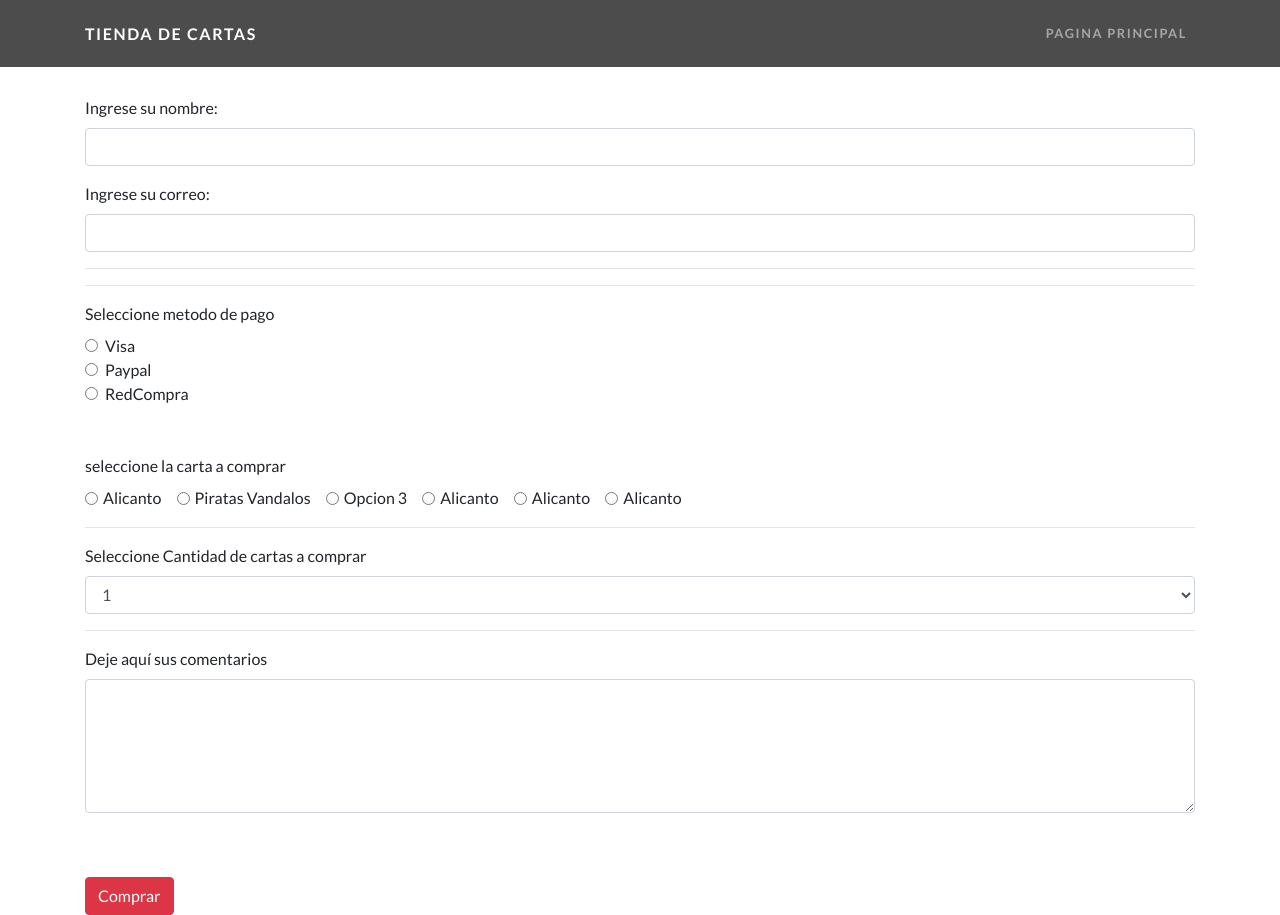
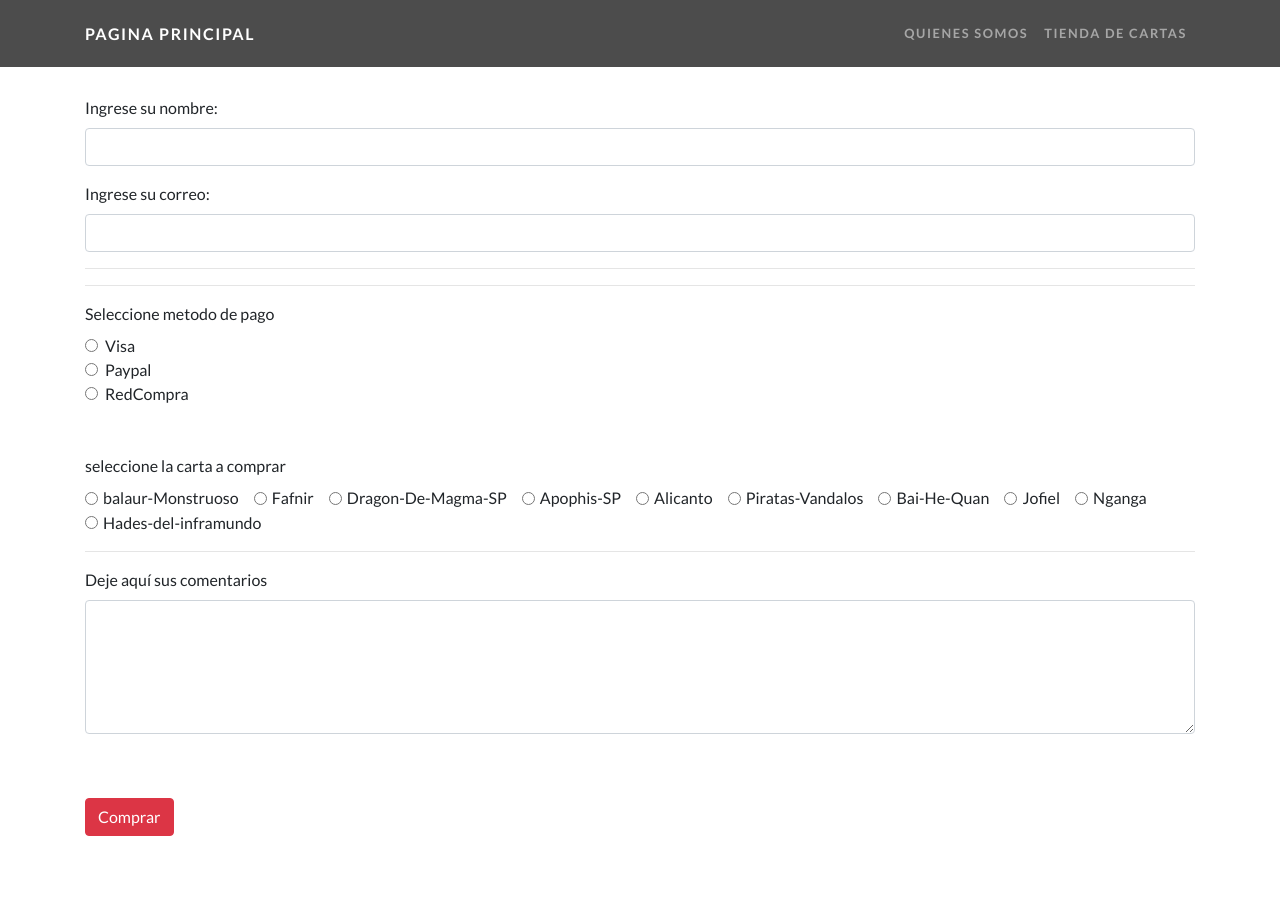
Before and after one commit to JoaFigueroaG/Experiencia1_NorambuenaFigueroa_002D, a website: page Compra.html in a window 1280 px wide. After the commit the page ends 836 px from the top, so only its background shows below. Drawn offline with Linux system fonts and the light colour scheme.

Commit message:
Se implementan los ultimos retoques a la Pagina Web

```diff
--- a/Compra.html
+++ b/Compra.html
@@ -1,6 +1,7 @@
 <!DOCTYPE html>
 <html>
   <head>
+    <link rel="shortcut icon" href="img/logo.png">
     <title>Deposite su dinero aqui</title>
     <link rel="icono" href="Experiencia1_NorambuenaFigueroa_002D/img/logo.png">
     <meta charset="utf-8">
@@ -37,22 +38,24 @@
       <!-- Navigation -->
       <nav class="navbar navbar-expand-lg navbar-dark navbar-custom fixed-top">
         <div class="container">
-          <a class="navbar-brand" href="Tienda.html">Tienda De Cartas</a>
+          <a class="navbar-brand" href="TiendaCartas.html">Pagina Principal</a>
           <button class="navbar-toggler" type="button" data-toggle="collapse" data-target="#navbarResponsive" aria-controls="navbarResponsive" aria-expanded="false" aria-label="Toggle navigation">
             <span class="navbar-toggler-icon"></span>
           </button>
           <div class="collapse navbar-collapse" id="navbarResponsive">
             <ul class="navbar-nav ml-auto">
               <li class="nav-item">
-                <a class="nav-link" href="#"></a>
+                <a class="nav-link" href="Quienessomos.html">Quienes somos</a>
               </li>
               <li class="nav-item">
-                <a class="nav-link" href="index.html">Pagina Principal</a>
+                <a class="nav-link" href="Tienda.html">Tienda De Cartas</a>
+
               </li>
             </ul>
           </div>
         </div>
       </nav>
+
 </head>
 <body>
   <br>
@@ -106,21 +109,28 @@
        <div class="form-check form-check-inline">
         <input class="form-check-input" type="radio" value="" id="radio4" name="grupo2">
         <label class="form-check-label" for="radio4">
-          Alicanto
+          balaur-Monstruoso
         </label>
       </div>
 
       <div class="form-check form-check-inline">
         <input class="form-check-input" type="radio" value="" id="radio4" name="grupo2">
         <label class="form-check-label" for="radio4">
-          Piratas Vandalos
+          Fafnir
         </label>
       </div>
 
       <div class="form-check form-check-inline">
         <input class="form-check-input" type="radio" value="" id="radio4" name="grupo2">
         <label class="form-check-label" for="radio4">
-          Opcion 3
+          Dragon-De-Magma-SP
+        </label>
+      </div>
+
+      <div class="form-check form-check-inline">
+        <input class="form-check-input" type="radio" value="" id="radio4" name="grupo2">
+        <label class="form-check-label" for="radio4">
+          Apophis-SP
         </label>
       </div>
 
@@ -134,29 +144,41 @@
       <div class="form-check form-check-inline">
         <input class="form-check-input" type="radio" value="" id="radio4" name="grupo2">
         <label class="form-check-label" for="radio4">
-          Alicanto
+          Piratas-Vandalos
+        </label>
+      </div>
+
+
+      <div class="form-check form-check-inline">
+        <input class="form-check-input" type="radio" value="" id="radio4" name="grupo2">
+        <label class="form-check-label" for="radio4">
+          Bai-He-Quan
         </label>
       </div>
 
       <div class="form-check form-check-inline">
         <input class="form-check-input" type="radio" value="" id="radio4" name="grupo2">
         <label class="form-check-label" for="radio4">
-          Alicanto
+          Jofiel
+        </label>
+      </div>
+
+      <div class="form-check form-check-inline">
+        <input class="form-check-input" type="radio" value="" id="radio4" name="grupo2">
+        <label class="form-check-label" for="radio4">
+          Nganga
+        </label>
+      </div>
+
+      <div class="form-check form-check-inline">
+        <input class="form-check-input" type="radio" value="" id="radio4" name="grupo2">
+        <label class="form-check-label" for="radio4">
+          Hades-del-inframundo
         </label>
       </div>
       <hr>
-      <!-- select con selección única de elementos-->
-      <div class="form-group">
-        <label for="control1">Seleccione Cantidad de cartas a comprar</label>
-        <select class="form-control" id="control1" name="control1">
-            <option>1</option>
-            <option>2</option>
-            <option>3</option>
-            <option>4</option>
-            <option>5</option>
-        </select>
-      </div>
-      <hr>
+
+
 
 
       <!-- select con selección múltiple de elementos-->
@@ -166,9 +188,10 @@
       </div>
 
 
-      <br><br>
+      <br>
+      <br>
 
-      <button type="submit" class="btn btn-danger">Comprar</button>
+      <button type="submit" class="btn btn-danger" >Comprar</button>
     </form>
 
   </div>
```
Also changed, not shown: Quienessomos.html (+19 -6 lines), Tienda.html (+16 -3 lines), TiendaCartas.html (+6 -5 lines), index.html (+28 -15 lines).
